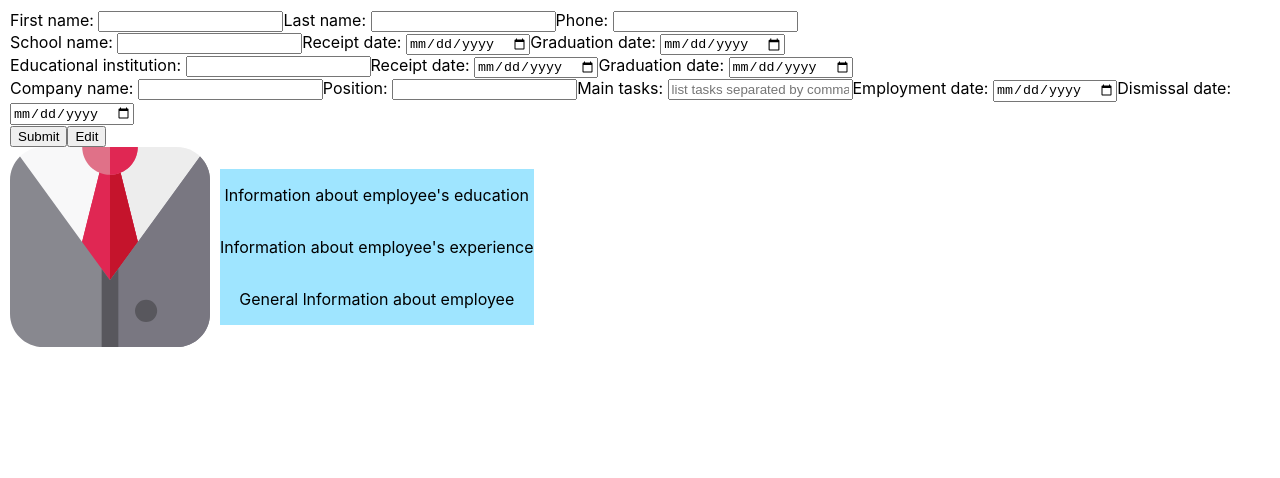
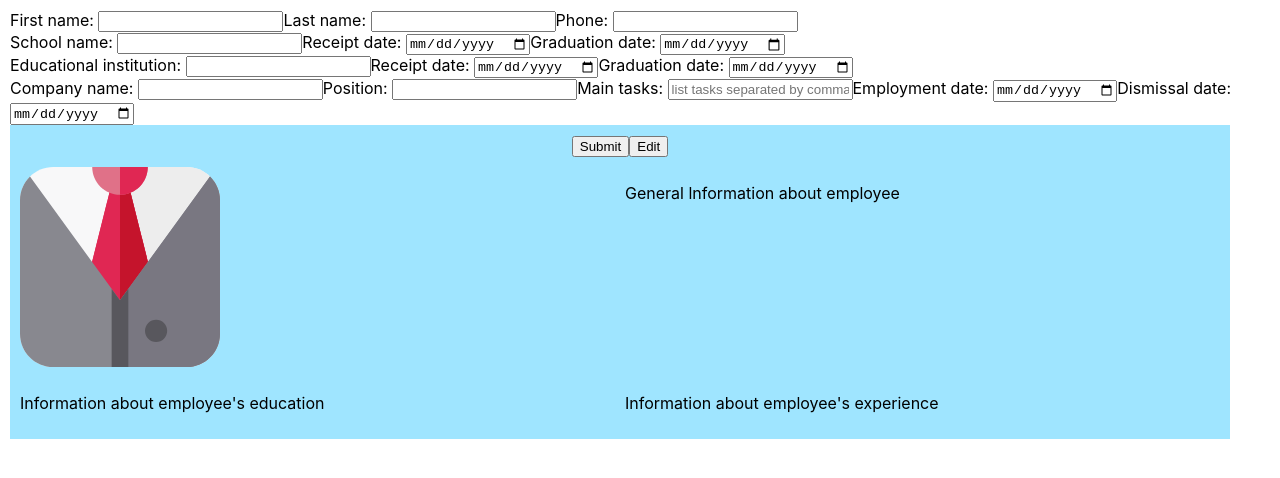
Before and after one commit to VoronovichDev/CV-Application, a React (Create React App) app: page / in a window 1280 px wide. Shown: the top 478 px of the page. Built offline with nearby package versions, Linux system fonts and the light colour scheme.

Commit message:
add value-attribute for each input

```diff
--- a/src/App.js
+++ b/src/App.js
@@ -26,7 +26,7 @@ class App extends Component {
             company: '',
             position: '',
             tasks: '',
-            emplymentDate: '',
+            employmentDate: '',
             dismissalDate: '',
          },
       }
@@ -47,6 +47,8 @@ class App extends Component {
             [name]: value,
          }
       })
+
+      console.log(value)
    }
 
    onEducationChange = (e) => {
@@ -60,7 +62,6 @@ class App extends Component {
             [name]: value,
          }
       })
-
    }
 
    onExperienceChange = (e) => {
@@ -81,17 +82,17 @@ class App extends Component {
          <div>
             <General
                onGeneralInfoChange={this.onGeneralInfoChange}
+               generalInfo={this.state.generalInfo}
             />
             <Education
                onEducationChange={this.onEducationChange}
+               education={this.state.education}
+
             />
             <Experience
                onExperienceChange={this.onExperienceChange}
+               experience={this.state.experience}
             />
-            <div className="buttons">
-               <button id="submitCv">Submit</button>
-               <button id='editCv'>Edit</button>
-            </div>
             <Cv
                generalInfo={this.state.generalInfo}
                education={this.state.education}
@@ -100,7 +101,6 @@ class App extends Component {
 
          </div>
       )
-
    }
 }
 
--- a/src/components/Cv.js
+++ b/src/components/Cv.js
@@ -6,16 +6,29 @@ import s from './Cv.module.css'
 class Cv extends Component {
    constructor(props) {
       super(props)
+
+      this.generalInfo = this.props.generalInfo;
+      this.education = this.props.education;
+      this.experience = this.props.experience;
+
    }
 
    render() {
       return (
-         <div className={s.mock_cv}>
-            <img src={avatar} />
-            <div className={s.mock_info}>
+         <div className={s.cv}>
+            <div className={s.buttons}>
+               <button className={s.submit_cv}>Submit</button>
+               <button className={s.edit_cv}>Edit</button>
+            </div>
+            <img src={avatar} className={s.avatar} />
+            <div className={s.general}>
+               <p>General lnformation about employee</p>
+            </div>
+            <div className={s.education}>
                <p>Information about employee's education</p>
+            </div>
+            <div className={s.experience}>
                <p>Information about employee's experience</p>
-               <p>General lnformation about employee</p>
             </div>
          </div>
       )
--- a/src/components/Cv.module.css
+++ b/src/components/Cv.module.css
@@ -1,17 +1,34 @@
-img {
+.cv {
+   max-width: 1200px;
+   background-color: rgb(159, 229, 255);
+   grid-template-rows: repeat(3, auto);
+   grid-template-columns: 1fr 1fr;
+   display: grid;
+   gap: 10px;
+   padding: 10px;
+}
+
+.buttons {
+   justify-self: center;
+   grid-row: 1;
+   grid-column: 1/-1;
+}
+
+.general {
+   grid-row: 2;
+   grid-template-columns: 2;
+}
+.education {
+   grid-row: 3;
+   grid-template-columns: 1;
+}
+.experience {
+   grid-row: 3;
+   grid-template-columns: 2;
+}
+
+img.avatar {
+   grid-row: 2;
+   grid-template-columns: 1;
    max-width: 200px;
 }
-
-.mock_info {
-   display: flex;
-   flex-direction: column;
-   align-items: center;
-   justify-content: center;
-   background-color: rgb(159, 229, 255);
-}
-
-.mock_cv {
-   align-items: center;
-   display: flex;
-   gap: 10px;
-}
--- a/src/components/Education.js
+++ b/src/components/Education.js
@@ -17,21 +17,27 @@ class Education extends Component {
                      type="text"
                      id="school"
                      name="school"
-                     onChange={this.onEducationChange} />
+                     onChange={this.onEducationChange}
+                     value={this.props.education.school}
+                  />
 
                   <label htmlFor="schoolReceipt">Receipt date: </label>
                   <input
                      type="date"
                      id="schoolReceipt"
                      name="schoolReceipt"
-                     onChange={this.onEducationChange} />
+                     onChange={this.onEducationChange}
+                     value={this.props.education.schoolReceipt}
+                  />
 
                   <label htmlFor="schoolGraduation">Graduation date: </label>
                   <input
                      type="date"
                      id="schoolGraduation"
                      name="schoolGraduation"
-                     onChange={this.onEducationChange} />
+                     onChange={this.onEducationChange}
+                     value={this.props.education.schoolGraduation}
+                  />
                </div>
 
                <div className="institution">
@@ -41,6 +47,8 @@ class Education extends Component {
                      id="institution"
                      name="institution"
                      onChange={this.onEducationChange}
+                     value={this.props.education.institution}
+
                   />
 
                   <label htmlFor="institutionRecepit">Receipt date: </label>
@@ -49,6 +57,7 @@ class Education extends Component {
                      id="institutionRecepit"
                      name="institutionRecepit"
                      onChange={this.onEducationChange}
+                     value={this.props.education.institutionRecepit}
                   />
 
                   <label htmlFor="institutionGraduation">Graduation date: </label>
@@ -57,6 +66,7 @@ class Education extends Component {
                      id="institutionGraduation"
                      name="institutionGraduation"
                      onChange={this.onEducationChange}
+                     value={this.props.education.institutionGraduation}
                   />
                </div>
 
--- a/src/components/Experience.js
+++ b/src/components/Experience.js
@@ -17,6 +17,7 @@ class Experience extends Component {
                   id="company"
                   name="company"
                   onChange={this.onExperienceChange}
+                  value={this.props.experience.company}
                />
 
                <label htmlFor="position">Position: </label>
@@ -25,6 +26,8 @@ class Experience extends Component {
                   id="position"
                   name="position"
                   onChange={this.onExperienceChange}
+                  value={this.props.experience.position}
+
                />
 
                <label htmlFor="tasks">Main tasks: </label>
@@ -34,15 +37,17 @@ class Experience extends Component {
                   name="tasks"
                   placeholder="list tasks separated by commas(',')"
                   onChange={this.onExperienceChange}
+                  value={this.props.experience.tasks}
                />
 
 
-               <label htmlFor="emplymentDate">Employment date: </label>
+               <label htmlFor="employmentDate">Employment date: </label>
                <input
                   type="date"
-                  id="emplymentDate"
-                  name="emplymentDate"
+                  id="employmentDate"
+                  name="employmentDate"
                   onChange={this.onExperienceChange}
+                  value={this.props.experience.emplymentDate}
                />
 
                <label htmlFor="dismissalDate">Dismissal date: </label>
@@ -51,6 +56,8 @@ class Experience extends Component {
                   id="dismissalDate"
                   name="dismissalDate"
                   onChange={this.onExperienceChange}
+                  value={this.props.experience.dismissalDate}
+
                />
 
             </form>
--- a/src/components/General.js
+++ b/src/components/General.js
@@ -17,6 +17,7 @@ class General extends Component {
                   id="firstName"
                   name="firstName"
                   onChange={this.onGeneralInfoChange}
+                  value={this.props.generalInfo.firstName}
                />
 
                <label htmlFor="lastName">Last name: </label>
@@ -25,6 +26,7 @@ class General extends Component {
                   id="lastName"
                   name="lastName"
                   onChange={this.onGeneralInfoChange}
+                  value={this.props.generalInfo.lastName}
                />
 
                <label htmlFor="phone">Phone: </label>
@@ -34,6 +36,7 @@ class General extends Component {
                   name="phone"
                   inputMode="tel"
                   onChange={this.onGeneralInfoChange}
+                  value={this.props.generalInfo.phone}
                />
             </form>
          </div>
```
